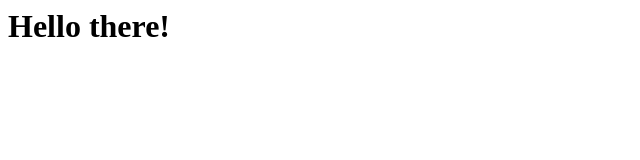
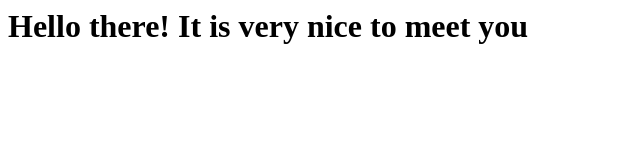
Before and after one commit to zdmathew/skills-code-with-codespaces, a plain HTML site: page filepractice.html in a window 1280 px wide. Shown: the whole page, without its empty margins (0-640 px from the left). Drawn offline with Linux system fonts and the light colour scheme.

Commit message:
second iteration

```diff
--- a/filepractice.html
+++ b/filepractice.html
@@ -1,3 +1,3 @@
 <html>
-  <h1>Hello there!</h1>
+  <h1>Hello there! It is very nice to meet you</h1>
 </html>
```
